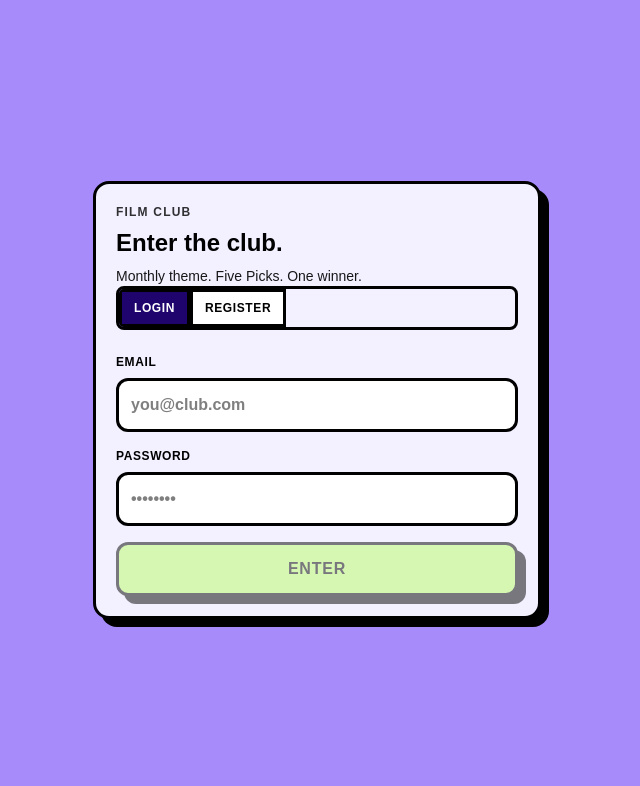
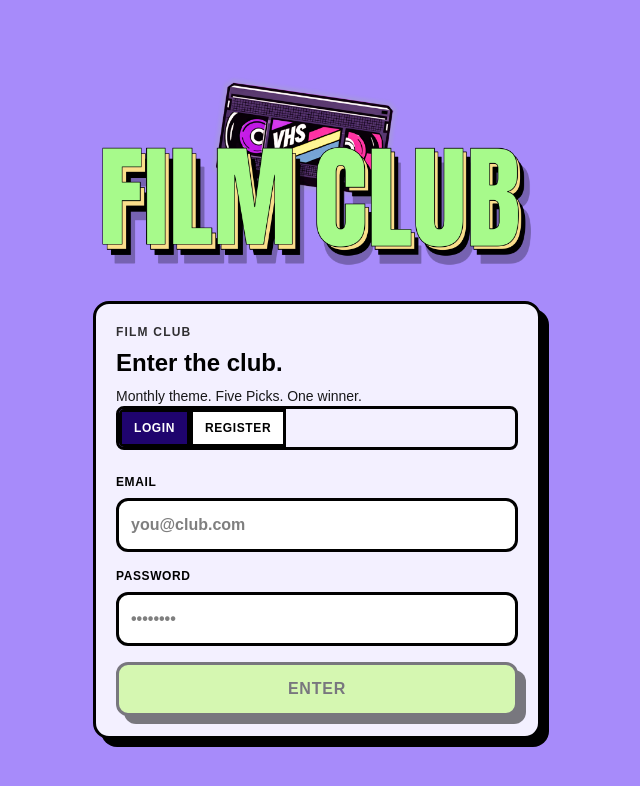
Before and after one commit to xenkou90/film-club, a Next.js app: page / in a window 1280 px wide. Shown: the top 786 px of the page, without its empty margins (323-963 px from the left). Built offline with nearby package versions, Linux system fonts and the light colour scheme.

Commit message:
feat: add site logo above auth card using Next.js Image

```diff
--- a/src/components/AuthCard.tsx
+++ b/src/components/AuthCard.tsx
@@ -1,6 +1,7 @@
 "use client";
 
 import { useState, useEffect } from "react";
+import Image from "next/image";
 
 type Mode = "login" | "register";
 
@@ -64,8 +65,18 @@ export default function AuthCard() {
     };
 
     return (
-        <section className="w-full max-w-md">
-        <div className="brut-card">
+        <section className="w-full max-w-md flex flex-col items-center gap-4">
+
+            <Image
+                src="/logo.png"
+                alt="Film Club Logo"
+                width={2200}
+                height={2200}
+                className="object-contain"
+                priority
+            />
+
+        <div className="brut-card w-full">
             <div className="flex items-start justify-between gap-4">
                 </div>
                     <p className="text-xs font-extrabold tracking-widest uppercase opacity-80">
```
Also changed, not shown: public/logo.png (added).
